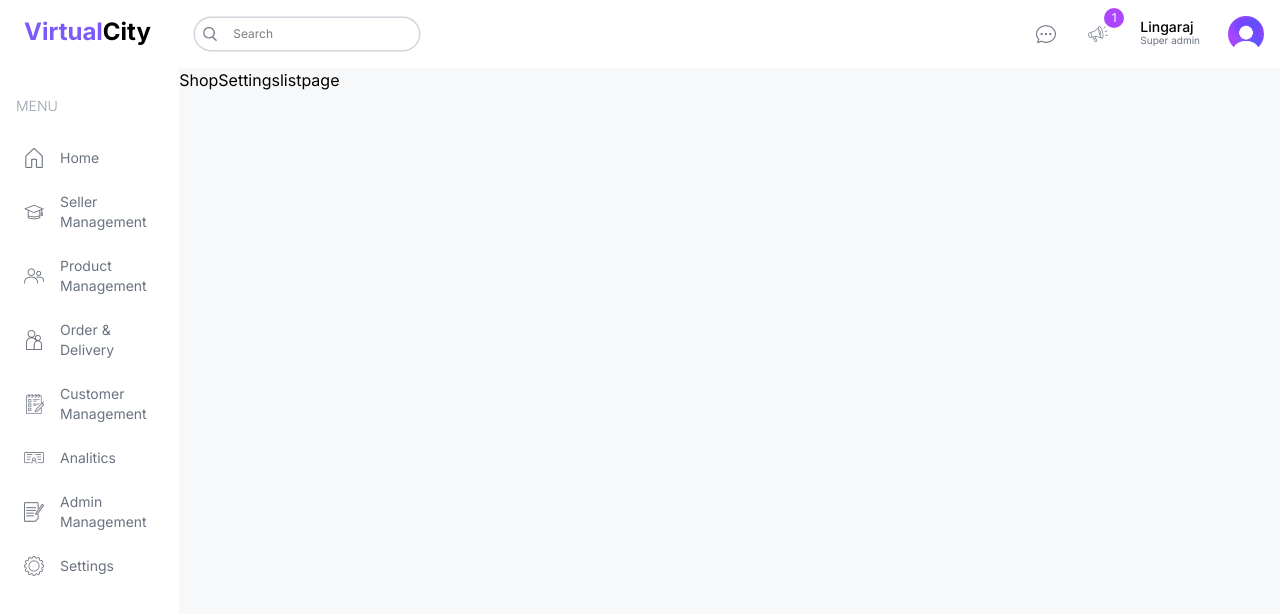
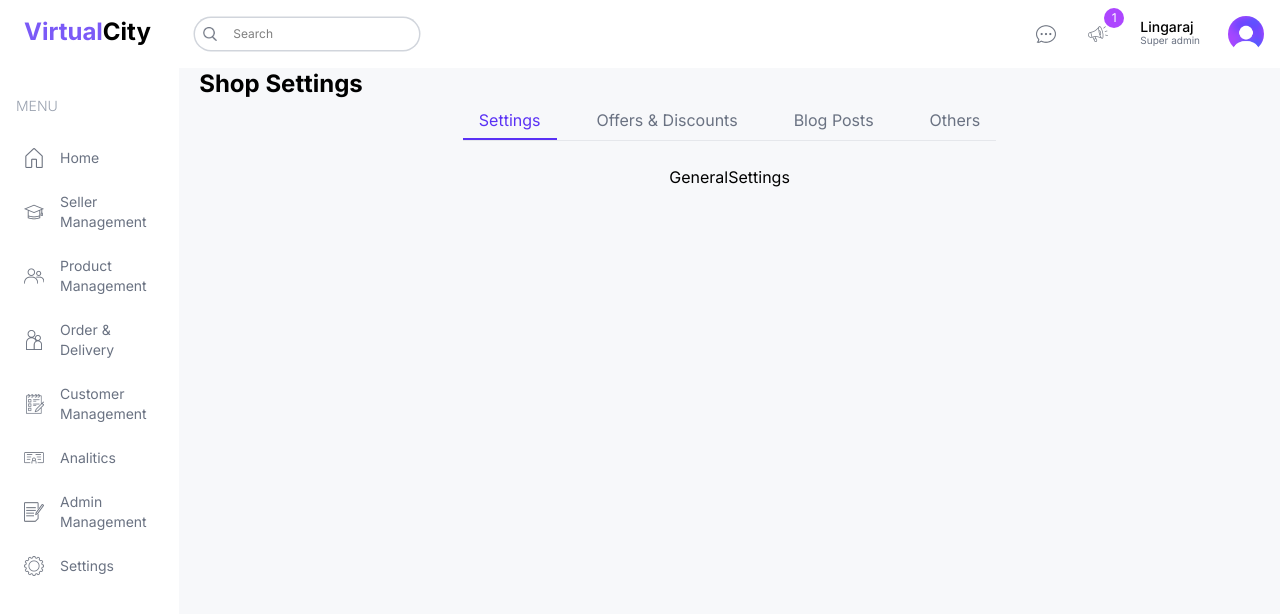
Before and after one commit to Zynovatex/shopping-application-web-admin, a Next.js app in the folder admin/: page /list/shopSettings in a window 1280 px wide. Shown: the top 614 px of the page. Built offline with nearby package versions, Linux system fonts and the light colour scheme.

Commit message:
settings page

```diff
--- a/admin/app/(dashboard)/list/shopSettings/page.tsx
+++ b/admin/app/(dashboard)/list/shopSettings/page.tsx
@@ -1,7 +1,62 @@
-const ShopSettingslistpage = () => {
+"use client";
+
+import { useState } from "react";
+import { motion } from "framer-motion";
+
+// Import your components for each section
+import GeneralSettings from "@/components/Settings/GeneralSettings";
+import OffersAndDiscounts from "@/components/Settings/OffersAndDiscounts";
+import BlogPostsManagement from "@/components/Settings/BlogPostsManagement";
+import OtherSettings from "@/components/Settings/OtherSettings";
+
+export default function shopSettings() {
+  const [activeTab, setActiveTab] = useState("settings");
+
+  const tabs = [
+    { id: "settings", label: "Settings" },
+    { id: "offers", label: "Offers & Discounts" },
+    { id: "blog-posts", label: "Blog Posts" },
+    { id: "others", label: "Others" },
+  ];
+
   return (
-    <div className=''>ShopSettingslistpage</div>
-  )
+    <div>
+      <span className="text-2xl font-bold m-5">Shop Settings</span>
+      <div className="w-full flex flex-col items-center">
+        {/* Tab Navigation */}
+        <div className="relative w-fit border-b border-gray-200">
+          <div className="flex space-x-6">
+          {tabs.map((tab) => (
+            <button
+              key={tab.id}
+              onClick={() => setActiveTab(tab.id)}
+              className={`relative px-4 py-2 text-base transition-all ${
+                activeTab === tab.id ? "text-[#5A31F5]" : "text-gray-500"
+              }`}
+            >
+              {tab.label}
+              {activeTab === tab.id && (
+                <motion.div
+                  layoutId="active-tab-indicator"
+                  className="absolute bottom-0 left-0 w-full h-[2px] bg-[#5A31F5]"
+                  initial={{ width: 0 }}
+                  animate={{ width: "100%" }}
+                  transition={{ duration: 0.3, ease: "easeOut" }}
+                />
+              )}
+            </button>
+          ))}
+          </div>
+        </div>
+
+        {/* Tab Content */}
+        <div className="p-6">
+        {activeTab === "settings" && <GeneralSettings />}
+        {activeTab === "offers" && <OffersAndDiscounts />}
+        {activeTab === "blog-posts" && <BlogPostsManagement />}
+        {activeTab === "others" && <OtherSettings />}
+      </div>
+      </div>
+    </div>
+  );
 }
-
-export default ShopSettingslistpage
--- /dev/null
+++ b/admin/components/Settings/BlogPostsManagement.tsx
@@ -0,0 +1,7 @@
+const BlogPostsManagement = () => {
+  return (
+    <div className=''>BlogPostsManagement</div>
+  )
+}
+
+export default BlogPostsManagement
--- /dev/null
+++ b/admin/components/Settings/GeneralSettings.tsx
@@ -0,0 +1,137 @@
+const GeneralSettings = () => {
+  return (
+    <div className=''>GeneralSettings</div>
+  )
+}
+
+export default GeneralSettings
+
+// "use client";
+// import { useState } from "react";
+
+// const [companyLogo, setCompanyLogo] = useState(null);
+// const [heroImage, setHeroImage] = useState(null);
+
+
+// const GeneralSettings = () => {
+//   const [companyLogo, setCompanyLogo] = useState(null);
+//   const [heroImage, setHeroImage] = useState(null);
+//   const [companyName, setCompanyName] = useState("");
+//   const [companyDescription, setCompanyDescription] = useState("");
+//   const [theme, setTheme] = useState("light");
+
+//   // Handle Logo Upload
+// const handleLogoUpload = (e) => {
+//   const file = e.target.files[0]; // Get the selected file
+//   if (file) {
+//     setCompanyLogo(URL.createObjectURL(file)); // Set the logo preview
+//   }
+// };
+
+// // Handle Hero Image Upload
+// const handleHeroImageUpload = (e) => {
+//   const file = e.target.files[0]; // Get the selected file
+//   if (file) {
+//     setHeroImage(URL.createObjectURL(file)); // Set the hero image preview
+//   }
+// };
+
+
+//   return (
+//     <div className="space-y-6">
+//       {/* Company Info Section */}
+//       <div className="space-y-3">
+//         <h2 className="text-xl font-semibold">Company Info</h2>
+//         <div className="grid grid-cols-1 md:grid-cols-2 gap-4">
+//           <div>
+//             <label className="block text-sm font-medium text-gray-700">Company Name</label>
+//             <input
+//               type="text"
+//               value={companyName}
+//               onChange={(e) => setCompanyName(e.target.value)}
+//               className="mt-1 p-2 w-full border rounded-md"
+//               placeholder="Enter company name"
+//             />
+//           </div>
+//           <div>
+//             <label className="block text-sm font-medium text-gray-700">Company Description</label>
+//             <textarea
+//               value={companyDescription}
+//               onChange={(e) => setCompanyDescription(e.target.value)}
+//               className="mt-1 p-2 w-full border rounded-md"
+//               placeholder="Enter company description"
+//             />
+//           </div>
+//         </div>
+//       </div>
+
+//       {/* Company Logo Section */}
+//       <div className="space-y-3">
+//         <h2 className="text-xl font-semibold">Company Logo</h2>
+//         <div>
+//           <input
+//             type="file"
+//             onChange={handleLogoUpload}
+//             accept="image/*"
+//             className="block mt-1"
+//           />
+//           {companyLogo && (
+//             <img
+//               src={companyLogo}
+//               alt="Company Logo"
+//               className="mt-2 w-32 h-32 object-cover border border-gray-300 rounded-md"
+//             />
+//           )}
+//         </div>
+//       </div>
+
+//       {/* Hero Image Section */}
+//       <div className="space-y-3">
+//         <h2 className="text-xl font-semibold">Hero Section Image</h2>
+//         <div>
+//           <input
+//             type="file"
+//             onChange={handleHeroImageUpload}
+//             accept="image/*"
+//             className="block mt-1"
+//           />
+//           {heroImage && (
+//             <img
+//               src={heroImage}
+//               alt="Hero Image"
+//               className="mt-2 w-full h-[200px] object-cover border border-gray-300 rounded-md"
+//             />
+//           )}
+//         </div>
+//       </div>
+
+//       {/* Website Theme Section */}
+//       <div className="space-y-3">
+//         <h2 className="text-xl font-semibold">Website Theme</h2>
+//         <div>
+//           <label className="block text-sm font-medium text-gray-700">Select Theme</label>
+//           <select
+//             value={theme}
+//             onChange={(e) => setTheme(e.target.value)}
+//             className="mt-1 p-2 w-full border rounded-md"
+//           >
+//             <option value="light">Light</option>
+//             <option value="dark">Dark</option>
+//           </select>
+//         </div>
+//       </div>
+
+//       {/* Save Button */}
+//       <div className="flex justify-end mt-6">
+//         <button
+//           className="px-6 py-2 bg-[#5A31F5] text-white rounded-md"
+//           onClick={() => alert('Settings Saved!')}
+//         >
+//           Save Settings
+//         </button>
+//       </div>
+//     </div>
+//   );
+// };
+
+// export default GeneralSettings;
--- /dev/null
+++ b/admin/components/Settings/OffersAndDiscounts.tsx
@@ -0,0 +1,7 @@
+const OffersAndDiscounts = () => {
+  return (
+    <div className=''>OffersAndDiscounts</div>
+  )
+}
+
+export default OffersAndDiscounts
--- /dev/null
+++ b/admin/components/Settings/OtherSettings.tsx
@@ -0,0 +1,7 @@
+const OtherSettings = () => {
+  return (
+    <div className=''>OtherSettings</div>
+  )
+}
+
+export default OtherSettings
```
